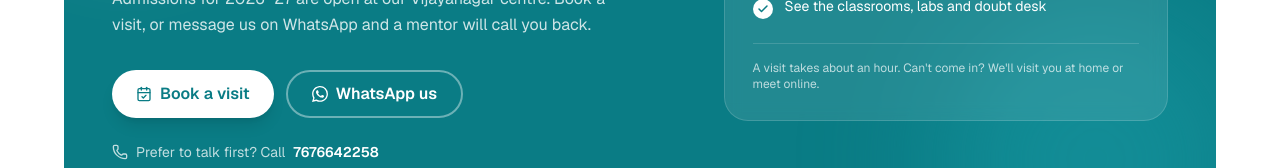
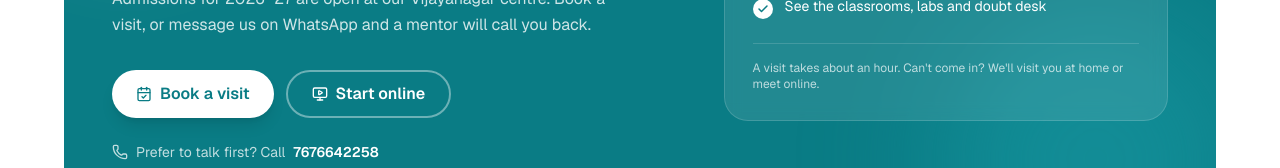
Before and after one commit to veerendra718/AAA-Landing-Pages, a React (Vite) app: page /landing/v2 in a window 1280 px wide. Shown: the part 11395-11563 px from the top of the page. Built offline with nearby package versions, Linux system fonts and the light colour scheme.

Commit message:
Change the closing banner's WhatsApp button to Start online
On the home page's closing banner, the second button now reads Start
online and opens registration on feature.samvitai.com, beside Book a
visit.

Co-Authored-By: Claude Opus 5.5 <noreply@anthropic.com>

```diff
--- a/src/pages/V2.tsx
+++ b/src/pages/V2.tsx
@@ -120,9 +120,9 @@ export default function LandingV2() {
         subtitle={`Admissions for 2026–27 are open at our Vijayanagar centre. Book a visit, or message us on WhatsApp and a mentor will call you back.`}
         secondary={
           <Button asChild size="lg" variant="inverse-outline">
-            <a href={whatsappUrl} target="_blank" rel="noreferrer">
-              <WhatsAppIcon className="size-4" /> WhatsApp us
-            </a>
+            <Link href={registerUrl}>
+              <MonitorPlay className="size-4" /> Start online
+            </Link>
           </Button>
         }
       />
```
